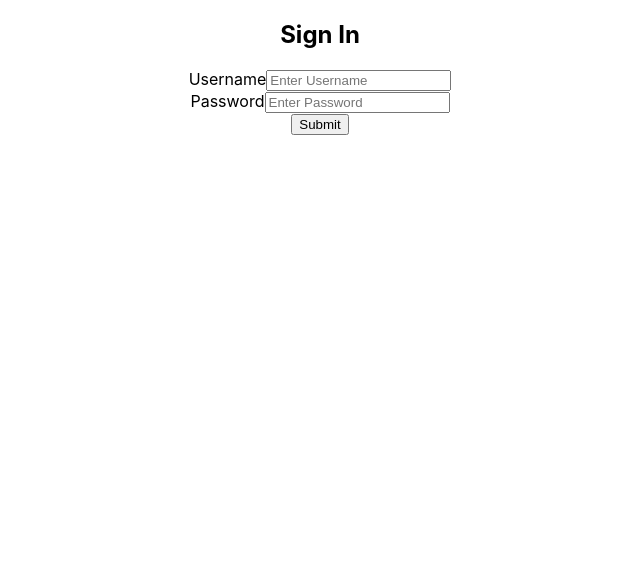
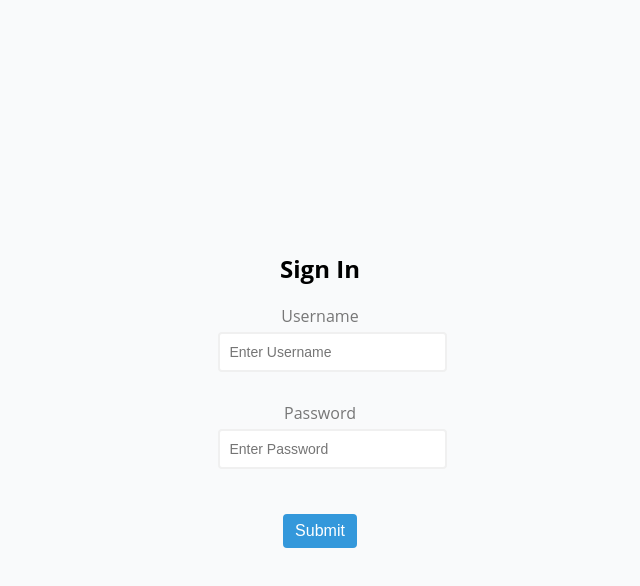
Before and after one commit to akindoju/react-lesson, a React (Create React App) app: page / in a window 1280 px wide. Shown: the top 586 px of the page, without its empty margins (320-960 px from the left). Built offline with nearby package versions, Linux system fonts and the light colour scheme.

Commit message:
Styled sign in page with css

```diff
--- a/src/components/signin/sign.jsx
+++ b/src/components/signin/sign.jsx
@@ -1,4 +1,5 @@
 import React, { useState } from 'react';
+import './signin.css';
 
 const SignIn = () => {
   const [username, setUsername] = useState('');
@@ -20,7 +21,7 @@ const SignIn = () => {
 
   return (
     <div>
-      <form id="form" class="form">
+      <form class="form">
         <h2>Sign In</h2>
         <div class="form-control">
           <label for="username">Username</label>
@@ -44,6 +45,7 @@ const SignIn = () => {
         </div>
         <div>
           <button
+            className="btn"
             onClick={(event) => {
               event.preventDefault();
               verifyLogin();
--- /dev/null
+++ b/src/components/signin/signin.css
@@ -0,0 +1,75 @@
+.form {
+  background-color: #f9fafb;
+  font-family: 'Open Sans', sans-serif;
+  display: flex;
+  flex-direction: column;
+  align-items: center;
+  justify-content: center;
+  min-height: 100vh;
+  margin: 0;
+  overflow: hidden;
+}
+
+h2 {
+  text-align: center;
+  margin: 0 0 20px;
+}
+
+.form-control {
+  margin-bottom: 10px;
+  padding-bottom: 20px;
+  position: relative;
+}
+
+.form-control label {
+  color: #777;
+  display: block;
+  margin-bottom: 5px;
+}
+
+.form-control input {
+  border: 2px solid #f0f0f0;
+  border-radius: 4px;
+  display: block;
+  width: 100%;
+  padding: 10px;
+  font-size: 14px;
+}
+
+.form-control input:focus {
+  outline: 0;
+  border-color: #777;
+}
+
+/* .form-control.success input {
+  border-color: var(--success-color);
+}
+
+.form-control.error input {
+  border-color: var(--error-color);
+}
+
+.form-control small {
+  color: var(--error-color);
+  visibility: hidden;
+  position: absolute;
+  bottom: 0;
+  left: 0;
+}
+
+.form-control.error small {
+  visibility: visible;
+} */
+
+.btn {
+  width: 100%;
+  margin-top: 15px;
+  background-color: #3498db;
+  border: 2px solid #3498db;
+  border-radius: 4px;
+  display: block;
+  font-size: 16px;
+  padding: 6px 10px;
+  color: white;
+  cursor: pointer;
+}
--- a/src/components/signin/signin.styles.jsx
+++ b/src/components/signin/signin.styles.jsx
@@ -0,0 +1,3 @@
+import styled from 'styled-components'
+
+export const
```
